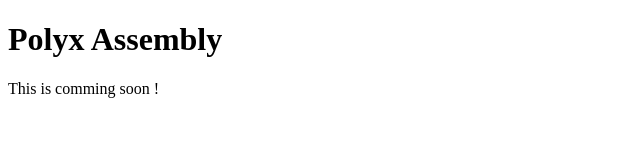
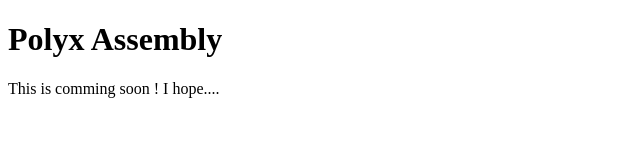
Before and after one commit to PolyxUtils/PolyxASM, a plain HTML site: page docs/index.html in a window 1280 px wide. Shown: the full height of the page, 0-640 px from the left. Drawn offline with Linux system fonts and the light colour scheme.

Commit message:
Update index.html

```diff
--- a/docs/index.html
+++ b/docs/index.html
@@ -7,6 +7,8 @@
 <body>
   <h1>Polyx Assembly</h1>
   This is comming soon !
+
+  I hope....
 </body>
 
 </html>
```
